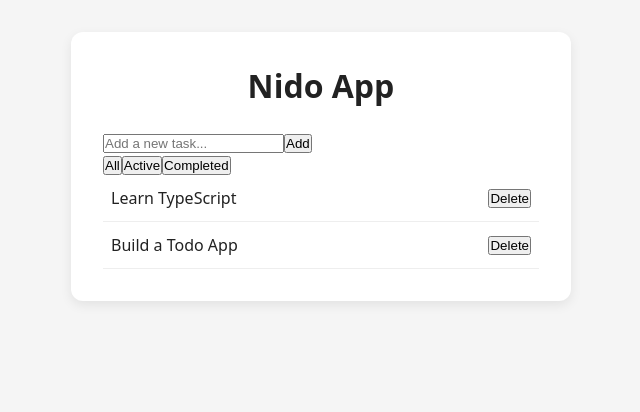
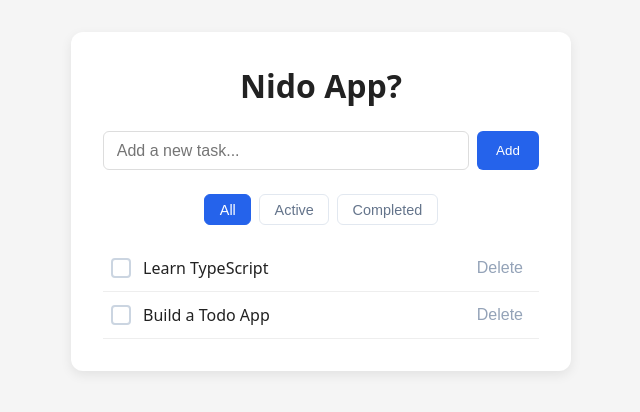
Before and after one commit to AfriCodeWizard/Todo-App, a React (Vite) app: page / in a window 1280 px wide. Shown: the top 412 px of the page, without its empty margins (319-959 px from the left). Built offline with nearby package versions, Linux system fonts and the light colour scheme.

Commit message:
fix: align todo styles with JSX classes

```diff
--- a/src/App.css
+++ b/src/App.css
@@ -46,7 +46,7 @@ h1 {
 .todo-content {
     display: flex;
     align-items: center;
-    gap: 0.75 rem;
+    gap: 0.75rem;
     flex: 1;
     cursor: pointer;
     user-select: none;
@@ -94,9 +94,9 @@ h1 {
     background: none;
     border: none;
     color: #94a3b8;
-    font-size: 1.4rem;
+    font-size: 1rem;
     cursor: pointer;
-    padding: 0 0.rem;
+    padding: 0 0.5rem;
     line-height: 1;
     border-radius: 4px;
 }
@@ -116,7 +116,7 @@ h1 {
 .filters button {
     padding: 0.4rem 0.9rem;
     border: 1px solid #e2e8f0;
-    background: whote;
+    background: white;
     border-radius: 6px;
     cursor: pointer;
     font-size: 0.9rem;
--- a/src/App.tsx
+++ b/src/App.tsx
@@ -10,6 +10,7 @@ function App() {
     { id: 1, text: 'Learn TypeScript', completed: false },
     { id: 2, text: 'Build a Todo App', completed: false },
   ])
+
   const [input, setInput] = useState('')
   const [filter, setFilter] = useState<Filter>('all')
 
@@ -27,12 +28,13 @@ function App() {
     setInput('')
   }
 
-  const  toggleTodo = (id: number) => {
+  const toggleTodo = (id: number) => {
     setTodos(
       todos.map((todo) =>
-        todo.id === id ? { ...todo, completed: !todo.completed} : todo
-     )
-
+        todo.id === id
+          ? { ...todo, completed: !todo.completed }
+          : todo
+      )
     )
   }
 
@@ -53,12 +55,11 @@ function App() {
   })
 
   return (
-    // CHANGE: All JSX elements are wrapped in ONE parent div.
-    // This fixes: "JSX expressions must have one parent element."
     <div className="app">
-      <h1>Nido App</h1>
+      <h1>Nido App?</h1>
 
-      <div className="input-container">
+      {/* CHANGE: Matched input-row to the existing CSS selector. */}
+      <div className="input-row">
         <input
           type="text"
           value={input}
@@ -70,8 +71,8 @@ function App() {
         <button onClick={addTodo}>Add</button>
       </div>
 
-      <div className="filter-buttons">
-        {/* CHANGE: JSX uses className, not class. */}
+      {/* CHANGE: Matched filters to the existing CSS selector. */}
+      <div className="filters">
         <button
           className={filter === 'all' ? 'active' : ''}
           onClick={() => setFilter('all')}
@@ -96,25 +97,38 @@ function App() {
 
       <ul className="todo-list">
         {filteredTodos.map((todo) => (
-          // CHANGE: Each mapped item has a unique key.
           <li
             key={todo.id}
             className={todo.completed ? 'completed' : ''}
           >
-            <span onClick={() => toggleTodo(todo.id)}>
-              {todo.text}
+            {/* CHANGE: Added existing CSS classes to the task content. */}
+            <span
+              className="todo-content"
+              onClick={() => toggleTodo(todo.id)}
+            >
+              <span className="checkbox">
+                {todo.completed ? '✓' : ''}
+              </span>
+
+              <span className="todo-text">
+                {todo.text}
+              </span>
             </span>
 
-            <button onClick={() => deleteTodo(todo.id)}>
+            {/* CHANGE: Added delete-btn to activate its CSS styling. */}
+            <button
+              className="delete-btn"
+              onClick={() => deleteTodo(todo.id)}
+            >
               Delete
             </button>
           </li>
         ))}
       </ul>
 
-      {/* CHANGE: Empty-state message is inside the same parent div. */}
+      {/* CHANGE: Matched empty to the existing CSS selector. */}
       {filteredTodos.length === 0 && (
-        <p className="empty-message">No tasks to display.</p>
+        <p className="empty">No tasks to display.</p>
       )}
     </div>
   )
```
